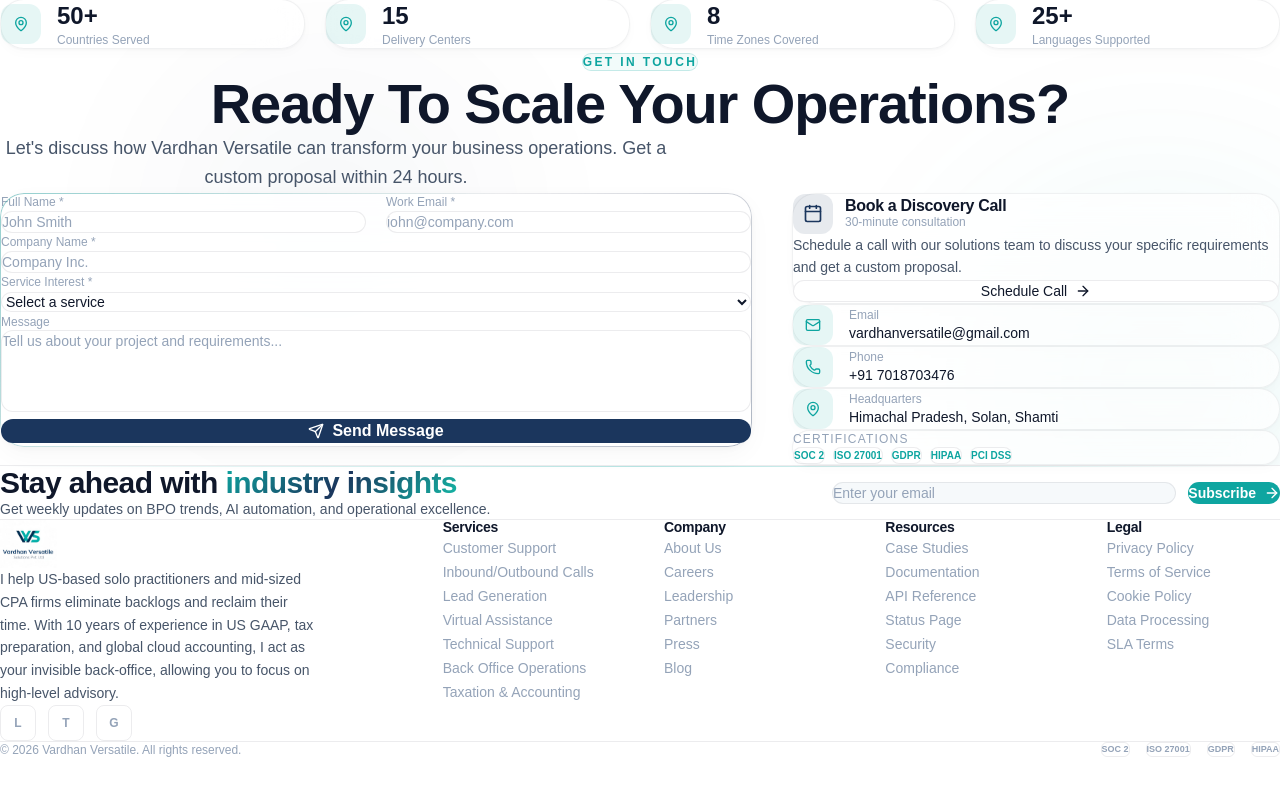
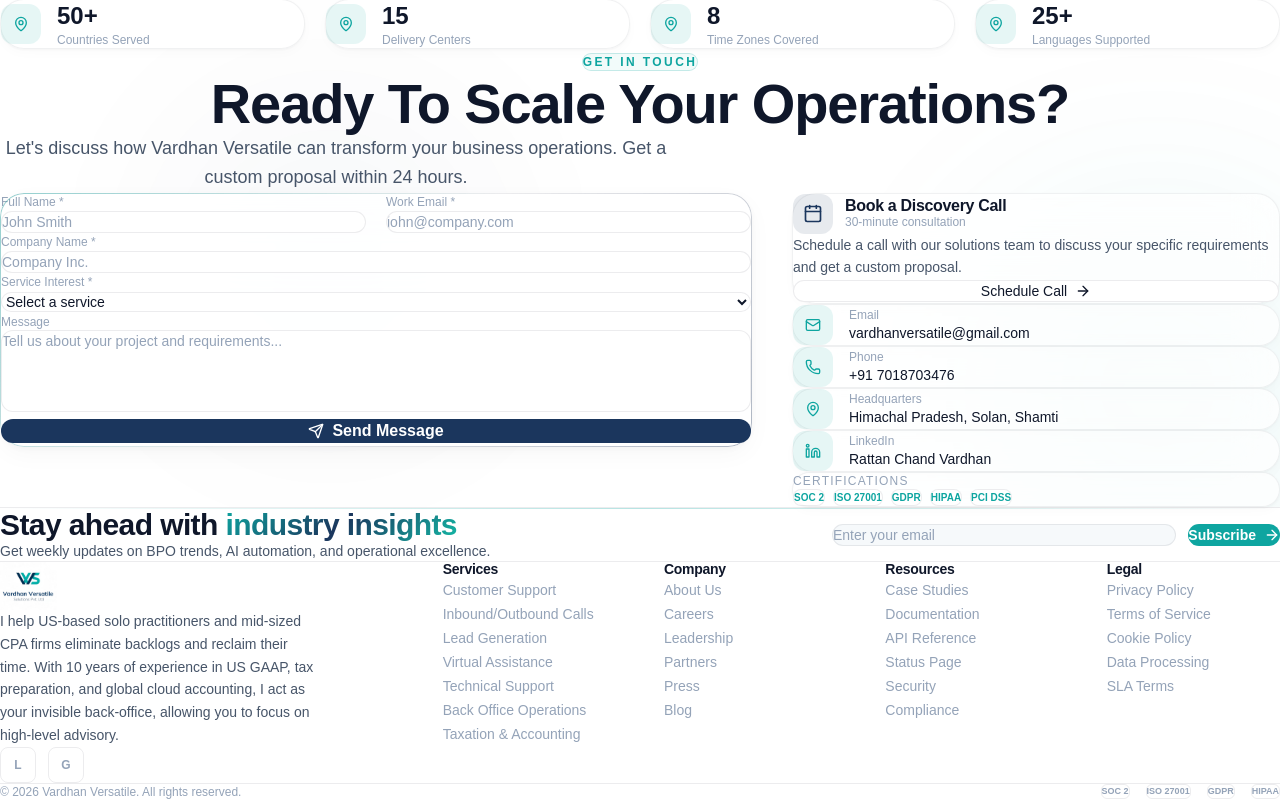
Before and after one commit to akash37521-villan/vardhan-versatile, a Next.js app: page / in a window 1280 px wide. Shown: the part 3910-4710 px from the top of the page. Before the commit the page ends 4668 px from the top, so only its background shows below. Built offline with nearby package versions, Linux system fonts and the light colour scheme; a web font is replaced by a local one.

Commit message:
Add LinkedIn profile link to Contact and Footer social buttons

```diff
--- a/src/components/sections/Contact.tsx
+++ b/src/components/sections/Contact.tsx
@@ -4,7 +4,7 @@
 import { useRef, useState } from "react";
 import { Container, SectionHeading, MagneticButton, GlowOrb } from "@/components/ui";
 import { fadeUpVariants } from "@/lib/animations";
-import { Send, Calendar, Mail, Phone, MapPin, ArrowRight, CheckCircle2 } from "lucide-react";
+import { Send, Calendar, Mail, Phone, MapPin, ArrowRight, CheckCircle2, Linkedin } from "lucide-react";
 
 const serviceOptions = [
   "Customer Support",
@@ -184,6 +184,7 @@
                 { icon: Mail, label: "Email", value: "vardhanversatile@gmail.com", href: "mailto:vardhanversatile@gmail.com" },
                 { icon: Phone, label: "Phone", value: "+91 7018703476", href: "tel:+917018703476" },
                 { icon: MapPin, label: "Headquarters", value: "Himachal Pradesh, Solan, Shamti", href: "https://maps.google.com/?q=Shamti,+Solan,+Himachal+Pradesh" },
+                { icon: Linkedin, label: "LinkedIn", value: "Rattan Chand Vardhan", href: "https://www.linkedin.com/in/rattan-chand-vardhan-488148a5/" },
               ].map((info) => {
                 const Icon = info.icon;
                 const innerContent = (
--- a/src/components/sections/Footer.tsx
+++ b/src/components/sections/Footer.tsx
@@ -92,14 +92,19 @@
 
             {/* Social links */}
             <div className="mt-6 flex gap-3">
-              {["LinkedIn", "Twitter", "GitHub"].map((social) => (
+              {[
+                { name: "LinkedIn", href: "https://www.linkedin.com/in/rattan-chand-vardhan-488148a5/" },
+                { name: "GitHub", href: "https://github.com/akash37521-villan/vardhan-versatile" },
+              ].map((social) => (
                 <a
-                  key={social}
-                  href="#"
-                  aria-label={social}
+                  key={social.name}
+                  href={social.href}
+                  target="_blank"
+                  rel="noopener noreferrer"
+                  aria-label={social.name}
                   className="flex h-9 w-9 items-center justify-center rounded-lg border border-[var(--color-border)] text-[var(--color-text-muted)] transition-all hover:border-[var(--color-accent)]/40 hover:text-[var(--color-accent)]"
                 >
-                  <span className="text-xs font-semibold">{social[0]}</span>
+                  <span className="text-xs font-semibold">{social.name[0]}</span>
                 </a>
               ))}
             </div>
```
